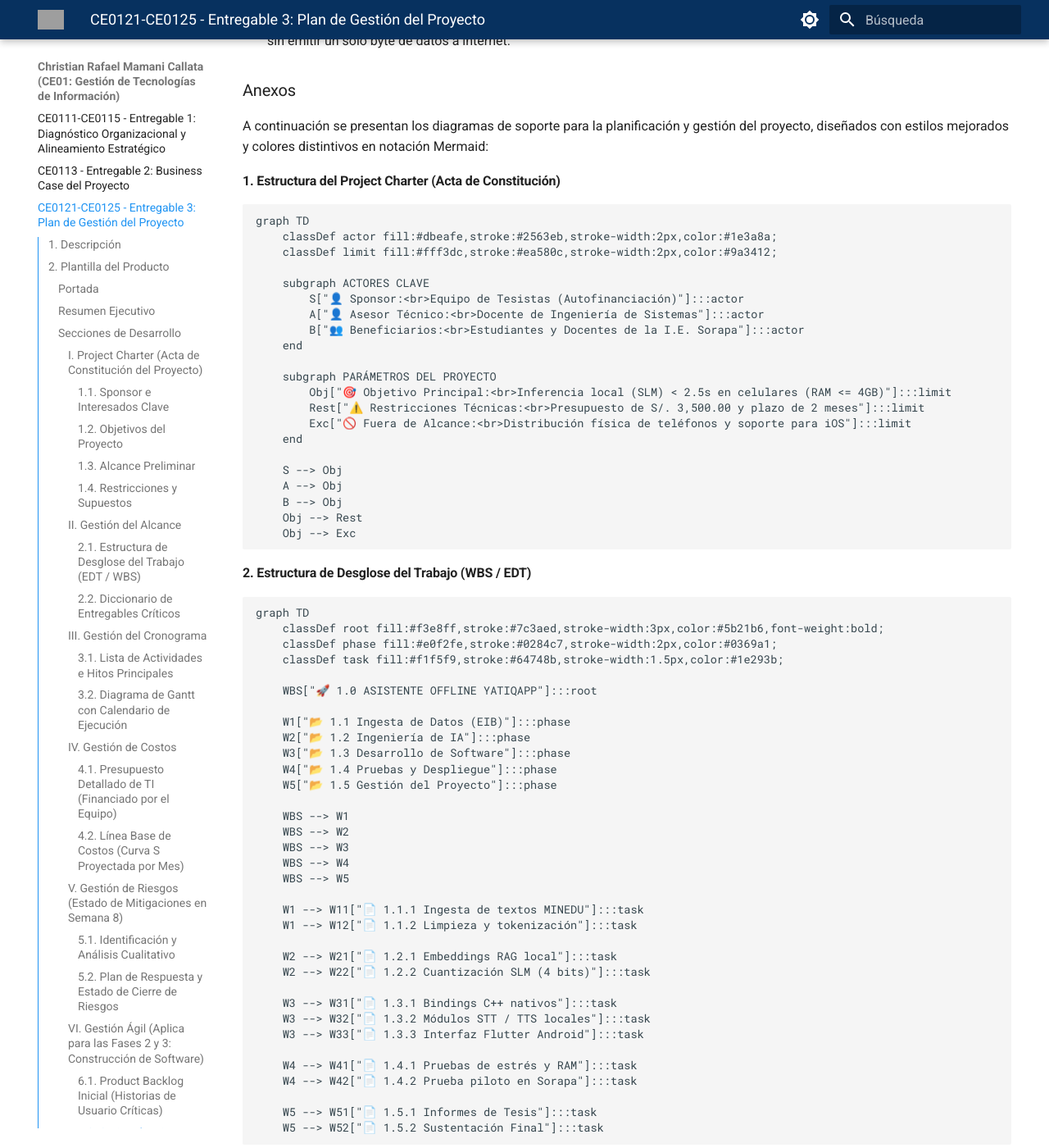
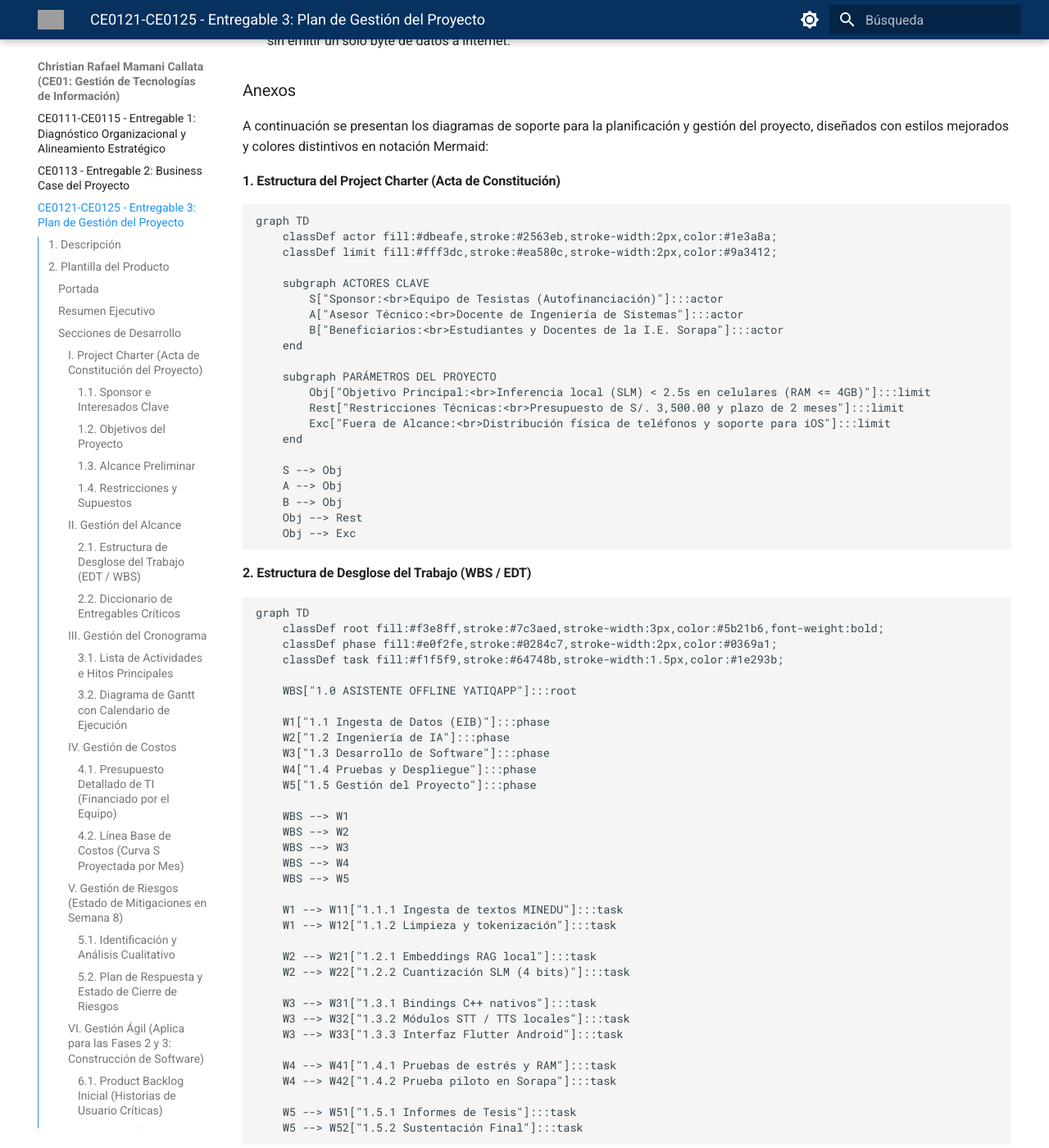
Before and after one commit to jhanslarico11/Perfil-de-Egreso, an MkDocs documentation site: the page built from docs/ChristianRafaelMamaniCallata/entregable3.md, in a window 1280 px wide and 1400 px high, scrolled down 5957 px. Shown: the whole window at 82% size. Built offline with MkDocs 1.6.1 and Material for MkDocs 9.7.7, drawn with Linux system fonts in a browser that asks for light colours; some of the changed text lies outside the part shown; grey boxes are pictures that could not be loaded.

````diff
--- a/docs/ChristianRafaelMamaniCallata/entregable3.md
+++ b/docs/ChristianRafaelMamaniCallata/entregable3.md
@@ -165,15 +165,15 @@ graph TD
     classDef limit fill:#fff3dc,stroke:#ea580c,stroke-width:2px,color:#9a3412;
 
     subgraph ACTORES CLAVE
-        S["👤 Sponsor:<br>Equipo de Tesistas (Autofinanciación)"]:::actor
-        A["👤 Asesor Técnico:<br>Docente de Ingeniería de Sistemas"]:::actor
-        B["👥 Beneficiarios:<br>Estudiantes y Docentes de la I.E. Sorapa"]:::actor
+        S["Sponsor:<br>Equipo de Tesistas (Autofinanciación)"]:::actor
+        A["Asesor Técnico:<br>Docente de Ingeniería de Sistemas"]:::actor
+        B["Beneficiarios:<br>Estudiantes y Docentes de la I.E. Sorapa"]:::actor
     end
 
     subgraph PARÁMETROS DEL PROYECTO
-        Obj["🎯 Objetivo Principal:<br>Inferencia local (SLM) < 2.5s en celulares (RAM <= 4GB)"]:::limit
-        Rest["⚠️ Restricciones Técnicas:<br>Presupuesto de S/. 3,500.00 y plazo de 2 meses"]:::limit
-        Exc["🚫 Fuera de Alcance:<br>Distribución física de teléfonos y soporte para iOS"]:::limit
+        Obj["Objetivo Principal:<br>Inferencia local (SLM) < 2.5s en celulares (RAM <= 4GB)"]:::limit
+        Rest["Restricciones Técnicas:<br>Presupuesto de S/. 3,500.00 y plazo de 2 meses"]:::limit
+        Exc["Fuera de Alcance:<br>Distribución física de teléfonos y soporte para iOS"]:::limit
     end
 
     S --> Obj
@@ -190,13 +190,13 @@ graph TD
     classDef phase fill:#e0f2fe,stroke:#0284c7,stroke-width:2px,color:#0369a1;
     classDef task fill:#f1f5f9,stroke:#64748b,stroke-width:1.5px,color:#1e293b;
 
-    WBS["🚀 1.0 ASISTENTE OFFLINE YATIQAPP"]:::root
+    WBS["1.0 ASISTENTE OFFLINE YATIQAPP"]:::root
 
-    W1["📂 1.1 Ingesta de Datos (EIB)"]:::phase
-    W2["📂 1.2 Ingeniería de IA"]:::phase
-    W3["📂 1.3 Desarrollo de Software"]:::phase
-    W4["📂 1.4 Pruebas y Despliegue"]:::phase
-    W5["📂 1.5 Gestión del Proyecto"]:::phase
+    W1["1.1 Ingesta de Datos (EIB)"]:::phase
+    W2["1.2 Ingeniería de IA"]:::phase
+    W3["1.3 Desarrollo de Software"]:::phase
+    W4["1.4 Pruebas y Despliegue"]:::phase
+    W5["1.5 Gestión del Proyecto"]:::phase
 
     WBS --> W1
     WBS --> W2
@@ -204,21 +204,21 @@ graph TD
     WBS --> W4
     WBS --> W5
 
-    W1 --> W11["📄 1.1.1 Ingesta de textos MINEDU"]:::task
-    W1 --> W12["📄 1.1.2 Limpieza y tokenización"]:::task
+    W1 --> W11["1.1.1 Ingesta de textos MINEDU"]:::task
+    W1 --> W12["1.1.2 Limpieza y tokenización"]:::task
 
-    W2 --> W21["📄 1.2.1 Embeddings RAG local"]:::task
-    W2 --> W22["📄 1.2.2 Cuantización SLM (4 bits)"]:::task
+    W2 --> W21["1.2.1 Embeddings RAG local"]:::task
+    W2 --> W22["1.2.2 Cuantización SLM (4 bits)"]:::task
 
-    W3 --> W31["📄 1.3.1 Bindings C++ nativos"]:::task
-    W3 --> W32["📄 1.3.2 Módulos STT / TTS locales"]:::task
-    W3 --> W33["📄 1.3.3 Interfaz Flutter Android"]:::task
+    W3 --> W31["1.3.1 Bindings C++ nativos"]:::task
+    W3 --> W32["1.3.2 Módulos STT / TTS locales"]:::task
+    W3 --> W33["1.3.3 Interfaz Flutter Android"]:::task
 
-    W4 --> W41["📄 1.4.1 Pruebas de estrés y RAM"]:::task
-    W4 --> W42["📄 1.4.2 Prueba piloto en Sorapa"]:::task
+    W4 --> W41["1.4.1 Pruebas de estrés y RAM"]:::task
+    W4 --> W42["1.4.2 Prueba piloto en Sorapa"]:::task
 
-    W5 --> W51["📄 1.5.1 Informes de Tesis"]:::task
-    W5 --> W52["📄 1.5.2 Sustentación Final"]:::task
+    W5 --> W51["1.5.1 Informes de Tesis"]:::task
+    W5 --> W52["1.5.2 Sustentación Final"]:::task
 ```
 
 #### 3. Red de Actividades y Ruta Crítica
@@ -227,13 +227,13 @@ graph LR
     classDef critical fill:#fee2e2,stroke:#dc2626,stroke-width:3px,color:#7f1d1d,font-weight:bold;
     classDef done fill:#dcfce7,stroke:#16a34a,stroke-width:2px,color:#14532d;
 
-    A1["✅ A1: Curación Datos<br>(Semanas 1-2)"]:::done --> A2["✅ A2: RAG Local<br>(Semanas 3-4)"]:::done
-    A1 --> A3["✅ A3: Selección SLM<br>(Semanas 3-4)"]:::done
-    A2 --> A4["✅ A4: Prototipo Flutter<br>(Semanas 5-6)"]:::done
+    A1["A1: Curación Datos<br>(Semanas 1-2)"]:::done --> A2["A2: RAG Local<br>(Semanas 3-4)"]:::done
+    A1 --> A3["A3: Selección SLM<br>(Semanas 3-4)"]:::done
+    A2 --> A4["A4: Prototipo Flutter<br>(Semanas 5-6)"]:::done
     A3 --> A4
-    A4 --> A5["✅ A5: Pruebas RAM<br>(Semanas 5-7)"]:::done
-    A5 --> A6["🚀 A6: Piloto Sorapa<br>(Semanas 7-8 - Ruta Crítica)"]:::critical
-    A6 --> A7["🚀 A7: Cierre/Tesis<br>(Semana 8 - Ruta Crítica)"]:::critical
+    A4 --> A5["A5: Pruebas RAM<br>(Semanas 5-7)"]:::done
+    A5 --> A6["A6: Piloto Sorapa<br>(Semanas 7-8 - Ruta Crítica)"]:::critical
+    A6 --> A7["A7: Cierre/Tesis<br>(Semana 8 - Ruta Crítica)"]:::critical
 
     style A6 stroke-width:3px;
     style A7 stroke-width:3px;
@@ -244,9 +244,9 @@ graph LR
 graph TD
     classDef role fill:#e2f0d9,stroke:#15803d,stroke-width:2px,color:#14532d;
 
-    R1["🙋‍♂️ Christian (CE01): Gestión de TI<br>Responsable de EDT, Cronograma, Presupuesto y BPMN"]:::role
-    R2["🙋‍♂️ Brayner (CE02): Ingeniería de Software<br>Responsable de Inferencia C++, Modelo de IA y Flutter"]:::role
-    R3["🙋‍♂️ Anyelo (CE03): Infraestructura de Red<br>Responsable de Servidor Físico, Access Points y Seguridad"]:::role
+    R1["Christian (CE01): Gestión de TI<br>Responsable de EDT, Cronograma, Presupuesto y BPMN"]:::role
+    R2["Brayner (CE02): Ingeniería de Software<br>Responsable de Inferencia C++, Modelo de IA y Flutter"]:::role
+    R3["Anyelo (CE03): Infraestructura de Red<br>Responsable de Servidor Físico, Access Points y Seguridad"]:::role
 ```
 
 #### 5. Matriz de Interesados (Stakeholders)
@@ -256,13 +256,13 @@ graph LR
     classDef highInterest fill:#e0f2fe,stroke:#0284c7,stroke-width:2px,color:#0369a1;
 
     subgraph ALTO PODER / ALTO INTERÉS
-        UGEL["🏢 UGEL Chucuito (Juli)"]:::highPower
-        Dir["🏫 Dirección I.E. Sorapa"]:::highPower
+        UGEL["UGEL Chucuito (Juli)"]:::highPower
+        Dir["Dirección I.E. Sorapa"]:::highPower
     end
 
     subgraph BAJO PODER / ALTO INTERÉS
-        Doc["👨‍🏫 Docentes de Secundaria"]:::highInterest
-        Est["🎒 Estudiantes Bilingües"]:::highInterest
+        Doc["Docentes de Secundaria"]:::highInterest
+        Est["Estudiantes Bilingües"]:::highInterest
     end
 
     UGEL --> |Supervisión y soporte institucional| Dir
````
Also changed, not shown: docs/ChristianRafaelMamaniCallata/entregable1.md (+19 -19 lines), docs/ChristianRafaelMamaniCallata/entregable2.md (+18 -18 lines), docs/ChristianRafaelMamaniCallata/entregable4.md (+18 -18 lines), docs/ChristianRafaelMamaniCallata/entregable5.md (+18 -18 lines).
